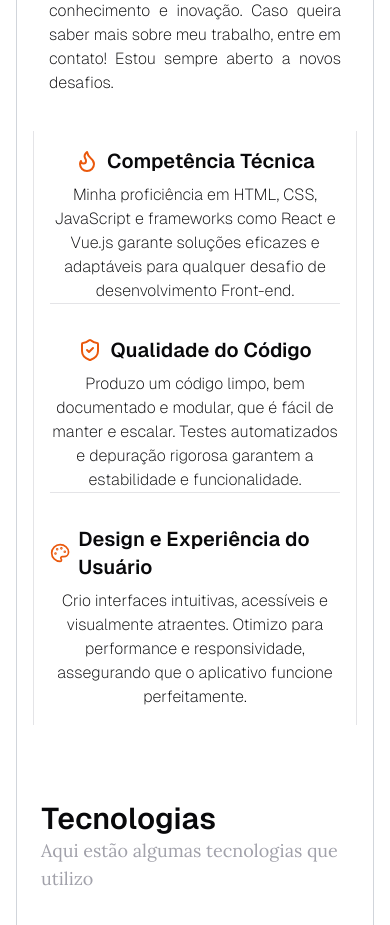
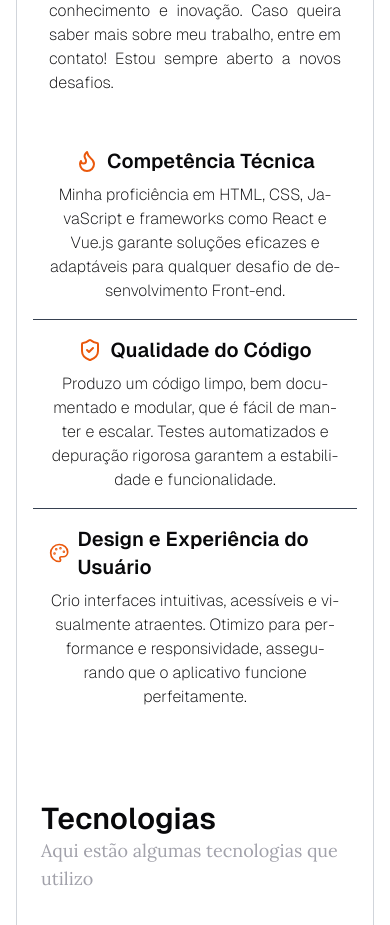
Before and after one commit to gabriellucasvh/portfolio, a Next.js app: page / in a window 390 px wide. Shown: the part 3580-4505 px from the top of the page. Built offline with nearby package versions, Linux system fonts and the light colour scheme.

Commit message:
Remoção das bordas em bottom das skills

```diff
--- a/components/Sections/Sobre.tsx
+++ b/components/Sections/Sobre.tsx
@@ -22,22 +22,23 @@ const Sobre = () => {
         </div>
         {/* Serviços */}
         <div className='flex flex-col items-center justify-center md:items-start w-full md:w-3/4 lg:w-1/2 mt-5 font-extralight '>
-          <div className='flex flex-col items-center md:items-start border-x dark:border-gray-700 px-4 md:px-6 py-4'>
+          <div className='flex flex-col items-center md:items-start md:border-x dark:border-gray-700 px-4 md:px-6 py-4'>
             <h2 className='text-xl font-semibold flex items-center gap-2'><Flame className='text-orange-600' />Competência Técnica</h2>
-            <p className='border-b dark:border-gray-700 text-center mt-2 md:text-start'>
+            <p className='text-center hyphens-auto mt-2 md:text-start'>
               Minha proficiência em HTML, CSS, JavaScript e frameworks como React e Vue.js garante soluções eficazes e adaptáveis para qualquer desafio de desenvolvimento Front-end.
             </p>
           </div>
-          <div className='flex flex-col items-center md:items-start border-x dark:border-gray-700 px-4 md:px-6 py-4'>
+          <div className='h-px w-full bg-gray-700'></div>
+          <div className='flex flex-col items-center md:items-start md:border-x dark:border-gray-700 px-4 md:px-6 py-4'>
             <h2 className='text-xl font-semibold flex items-center gap-2'><ShieldCheck className='text-orange-600' />  Qualidade do Código</h2>
-            <p className='border-b dark:border-gray-700 text-center mt-2 md:text-start'>
+            <p className='text-center hyphens-auto mt-2 md:text-start'>
               Produzo um código limpo, bem documentado e modular, que é fácil de manter e escalar. Testes automatizados e depuração rigorosa garantem a estabilidade e funcionalidade.
             </p>
           </div>
-          <div className=''></div>
-          <div className='flex flex-col items-center md:items-start border-x dark:border-gray-700 px-4 md:px-6 py-4'>
+          <div className='h-px w-full bg-gray-700'></div>
+          <div className='flex flex-col items-center md:items-start md:border-x dark:border-gray-700 px-4 md:px-6 py-4'>
             <h2 className='text-xl font-semibold flex items-center gap-2'><Palette className='text-orange-600' />  Design e Experiência do Usuário</h2>
-            <p className='text-center mt-2 md:text-start'>
+            <p className='text-center hyphens-auto mt-2 md:text-start'>
               Crio interfaces intuitivas, acessíveis e visualmente atraentes. Otimizo para performance e responsividade, assegurando que o aplicativo funcione perfeitamente.
             </p>
           </div>
```
